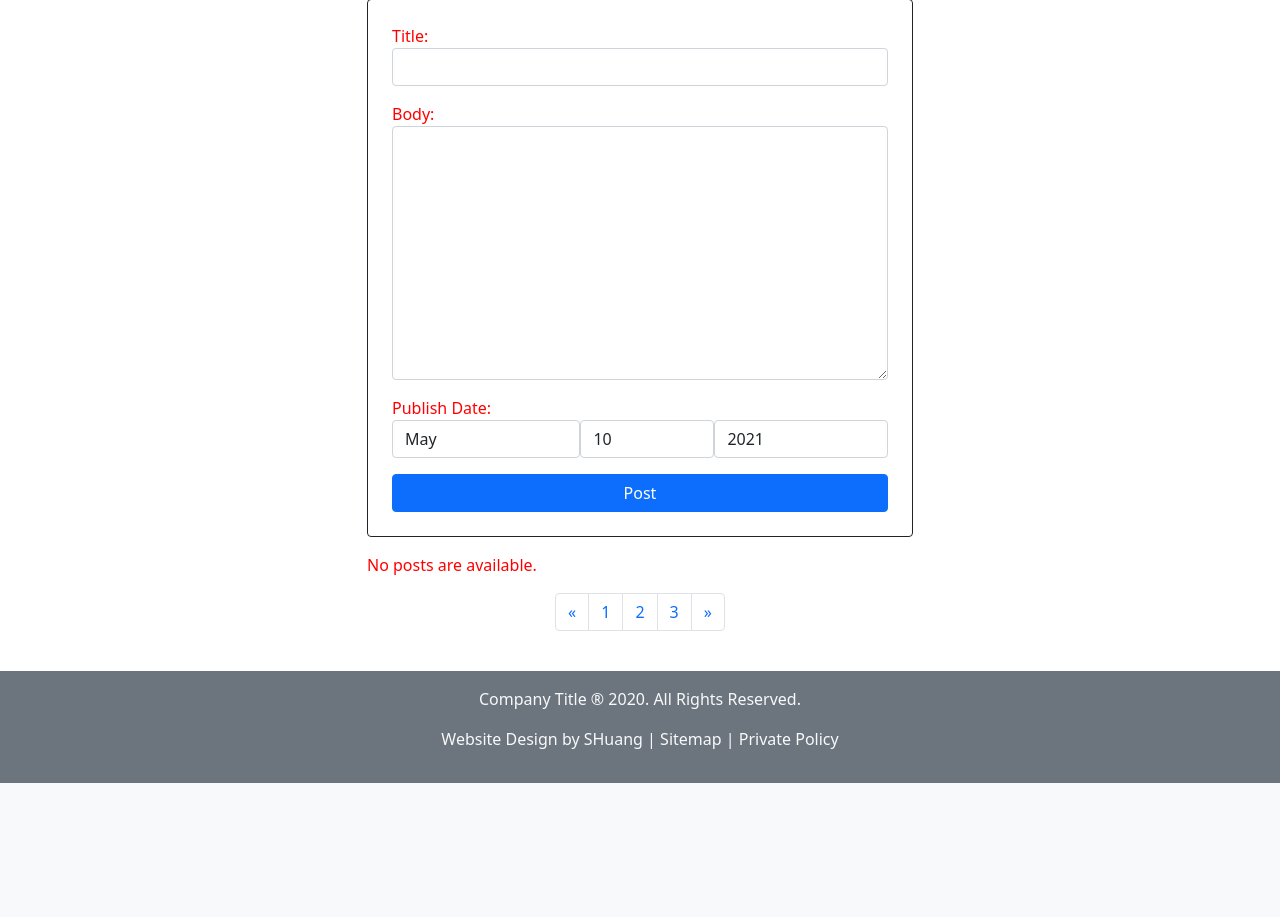
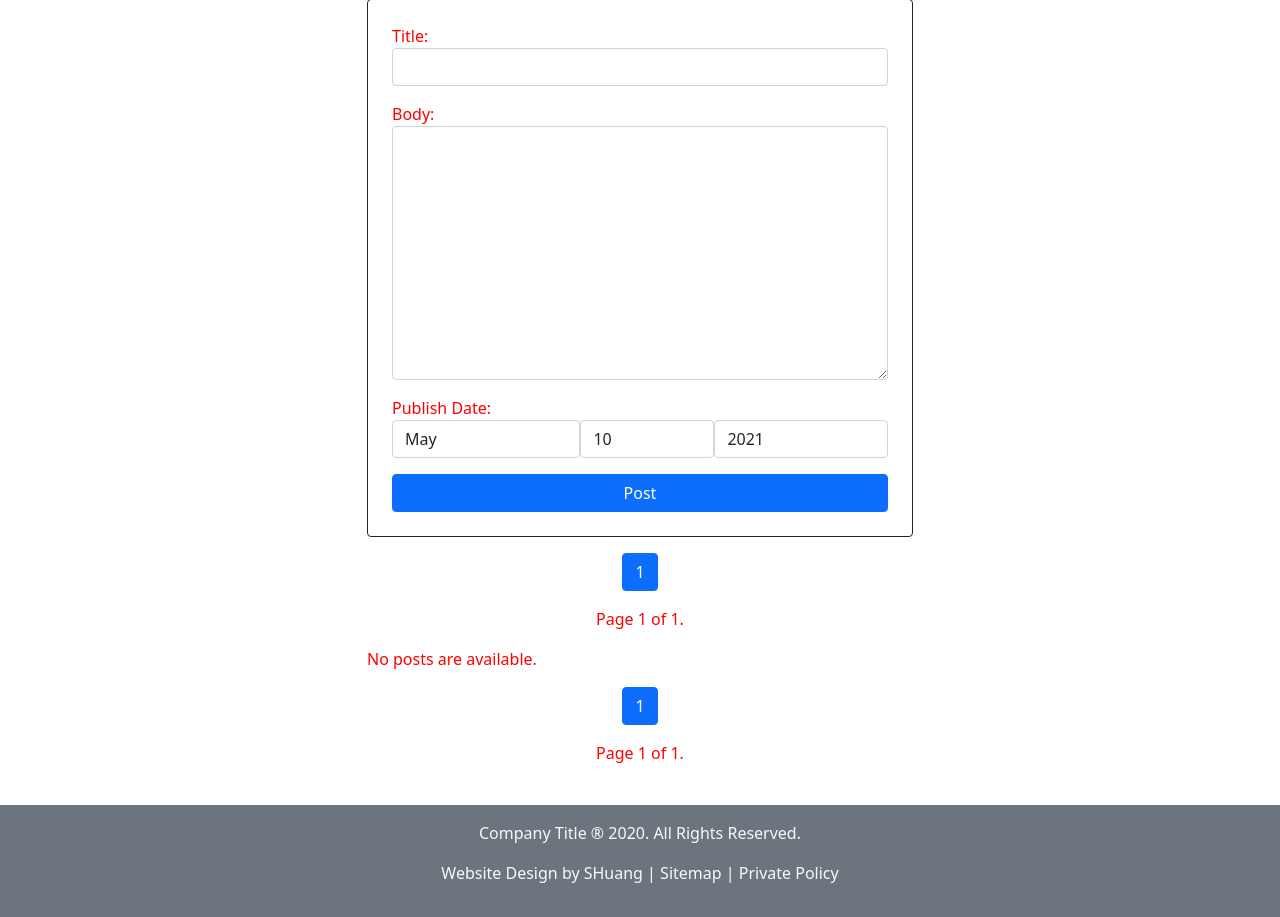
Before and after one commit to scotth527/Django-blog, a Django app: page / in a window 1280 px wide. Shown: the part 135-1052 px from the top of the page. Before the commit the page ends 918 px from the top, so only its background shows below. Run offline with Django 3.2, Linux system fonts and the light colour scheme; the visitor is signed in with stand-in values (Sample User, id 1); data that the repository does not hold is empty; some libraries are stand-ins or nearby versions.

Commit message:
compartementalized the pagination into a partial

```diff
--- a/posts/templates/posts/index.html
+++ b/posts/templates/posts/index.html
@@ -11,6 +11,10 @@
     <section class="mx-auto border border-dark rounded p-4">
         {% include 'posts/partials/_posts_new.html' with form=form %}
     </section>
+
+
+    {% include 'partials/_pagination.html' %}
+
 
     <section class="mt-3">
     {% if latest_post_list %}
@@ -26,28 +30,7 @@
     {% endif %}
     <section>
 
-        <nav aria-label="Page navigation example ">
-          <ul class="pagination justify-content-center">
-            <li class="page-item">
-              <a class="page-link" href="#" aria-label="Previous">
-                <span aria-hidden="true">&laquo;</span>
-              </a>
-            </li>
-            <li class="page-item"><a class="page-link" href="#">1</a></li>
-            <li class="page-item"><a class="page-link" href="#">2</a></li>
-            <li class="page-item"><a class="page-link" href="#">3</a></li>
-            <li class="page-item">
-              <a class="page-link" href="#" aria-label="Next">
-                <span aria-hidden="true">&raquo;</span>
-              </a>
-            </li>
-          </ul>
-        </nav>
-
-        {% if page_obj.has_next %}
-            <a href="?page={{ page_obj.next_page_number }}">next</a>
-            <a href="?page={{ page_obj.paginator.num_pages }}">last &raquo;</a>
-        {% endif %}
+        {% include 'partials/_pagination.html' %}
 
 </div>
 
--- /dev/null
+++ b/templates/partials/_pagination.html
@@ -0,0 +1,36 @@
+    <section class="mt-3">
+    <nav aria-label="Page navigation example ">
+          <ul class="pagination justify-content-center">
+              {% if page_obj.has_previous %}
+                <li class="page-item">
+                  <a class="page-link" href="?page=1" aria-label="Previous">
+                    <span aria-hidden="true">&laquo;</span>
+                  </a>
+                </li>
+              <li class="page-item">
+                  <a class="page-link" href="?page={{ page_obj.previous_page_number }}" aria-label="Previous"><</a>
+                </li>
+              {% endif %}
+
+              {% for i in page_obj.paginator.page_range %}
+            <li class="page-item {% if i == page_obj.number %}active{% endif %}"><a class="page-link " href="?page={{ i }}">{{i}}</a></li>
+              {% endfor %}
+
+              {% if page_obj.has_next %}
+            <li class="page-item">
+              <a class="page-link" href="?page={{ page_obj.next_page_number }}" aria-label="Next">
+                <span aria-hidden="true"> > </span>
+              </a>
+            </li>
+              <li class="page-item">
+              <a class="page-link" href="?page={{ page_obj.paginator.num_pages }}" aria-label="Last">
+                <span aria-hidden="true">&raquo;</span>
+              </a>
+            </li>
+              {% endif %}
+
+          </ul>
+        </nav>
+
+        <p class="text-center">Page {{ page_obj.number }} of {{ page_obj.paginator.num_pages }}. </p>
+        </section>
```
